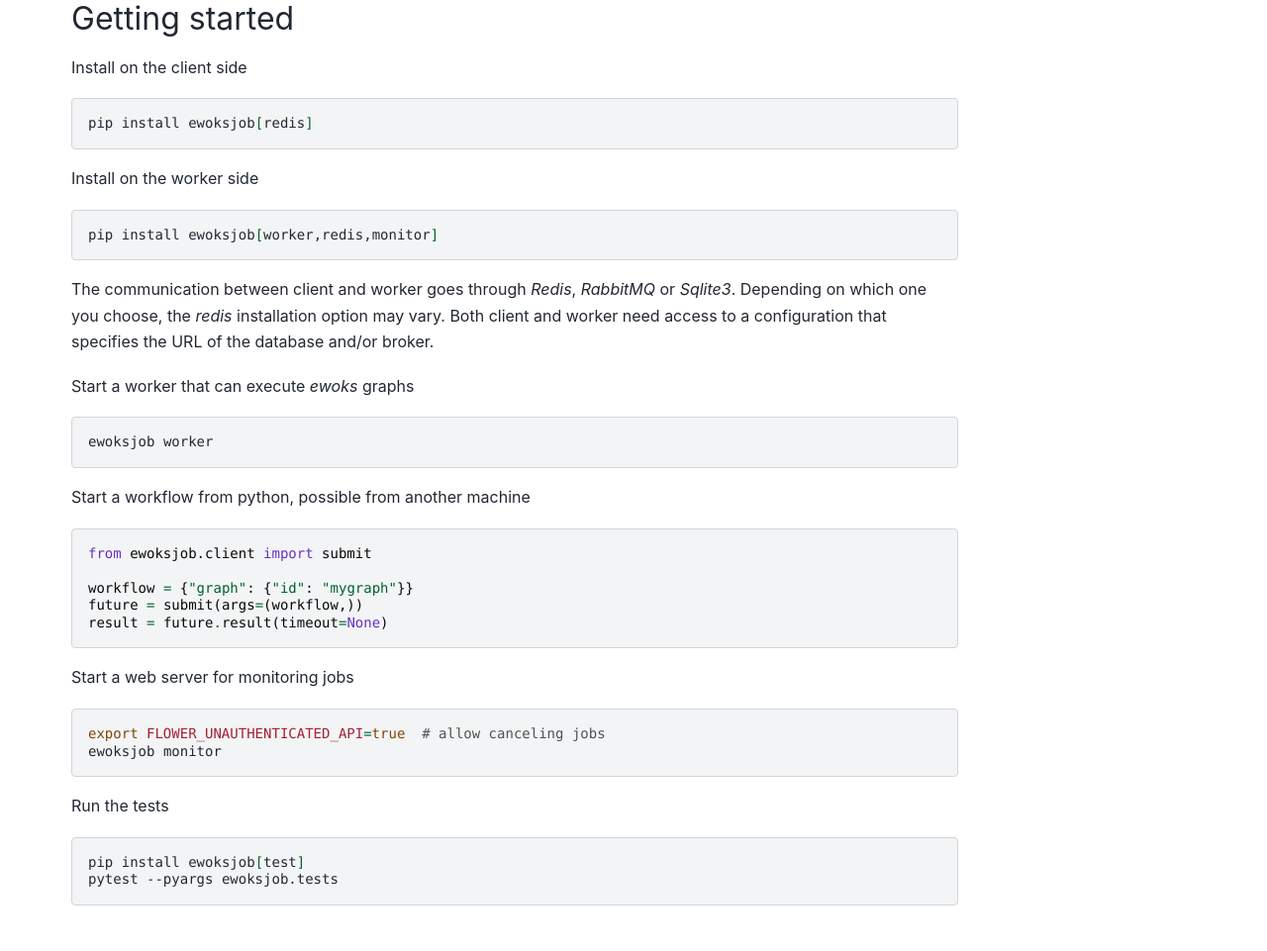
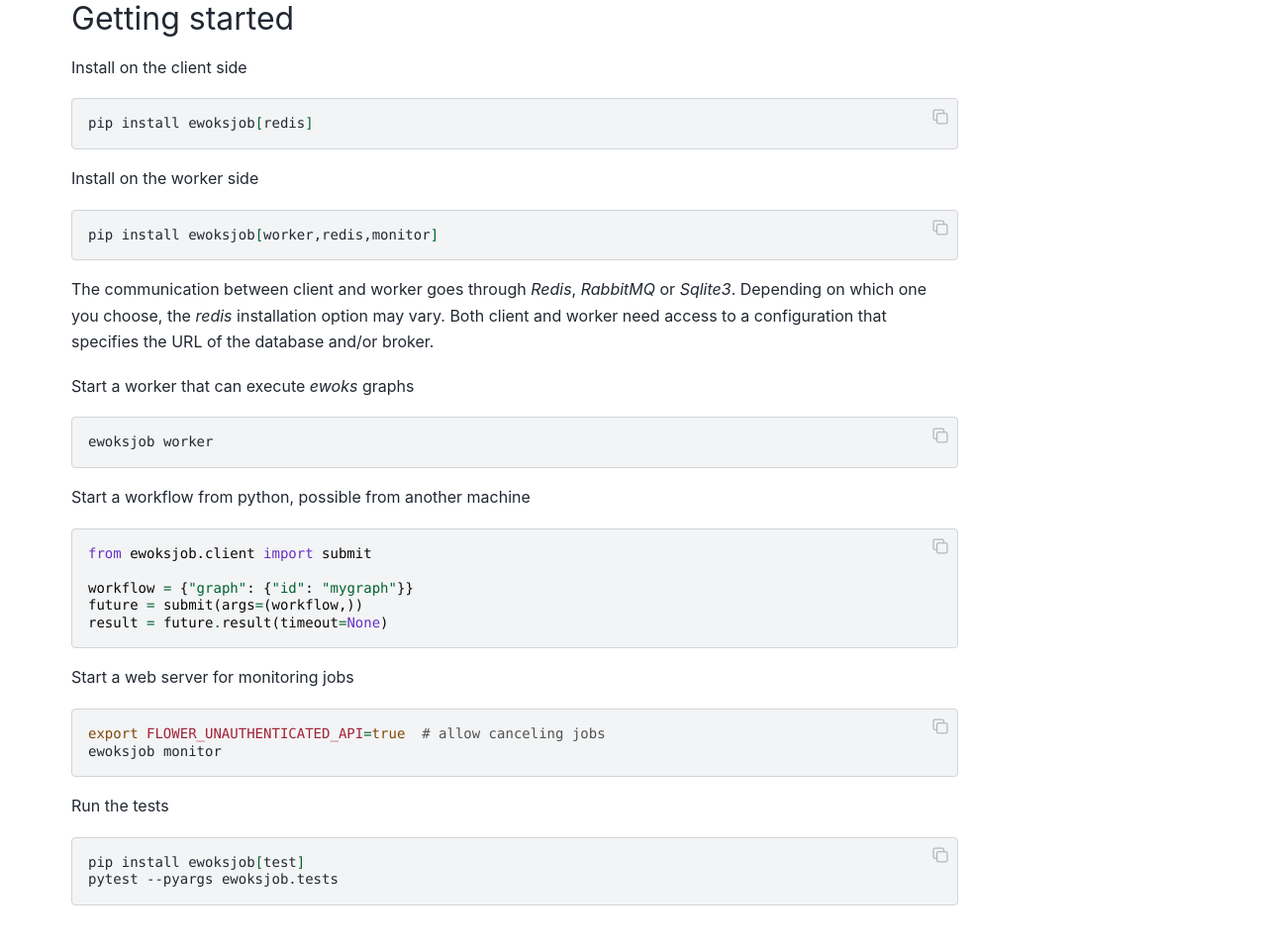
Before and after one commit to ewoks-kit/ewoksjob, a Sphinx documentation site: the page built from doc/index.rst, in a window 1280 px wide and 1400 px high. Shown: the part 281-1242 px from the top of the window at 99% size. Built offline with Sphinx 7.4.7 and the PyData theme 0.15.4, drawn with Linux system fonts in a browser that asks for light colours.

Commit message:
docs: add copy button to code blocks

```diff
--- /dev/null
+++ b/doc/_static/custom.css
@@ -0,0 +1,7 @@
+button.copybtn {
+    opacity: 0.3;
+}
+
+button.copybtn:hover {
+    opacity: 1;
+}
--- a/doc/conf.py
+++ b/doc/conf.py
@@ -13,24 +13,25 @@ extensions = [
     "sphinx.ext.autosummary",
     "sphinx.ext.viewcode",
     "sphinx_autodoc_typehints",
+    "sphinx_copybutton",
 ]
 templates_path = ["_templates"]
 exclude_patterns = []
 
 always_document_param_types = True
 
-html_theme = "classic"
-html_static_path = []
-
 autosummary_generate = True
 autodoc_default_flags = ["members", "undoc-members", "show-inheritance"]
+
+copybutton_prompt_text = r">>> |\.\.\. |\$ |In \[\d*\]: | {2,5}\.\.\.: | {5,8}: "
+copybutton_prompt_is_regexp = True
 
 # -- Options for HTML output -------------------------------------------------
 # https://www.sphinx-doc.org/en/master/usage/configuration.html#options-for-html-output
 
 html_theme = "pydata_sphinx_theme"
-# To renable when adding static resources
-# html_static_path = ["_static"]
+html_static_path = ["_static"]
+html_css_files = ["custom.css"]
 html_theme_options = {
     "icon_links": [
         {
--- a/pyproject.toml
+++ b/pyproject.toml
@@ -83,6 +83,7 @@ doc = [
     "sphinx >=4.5",
     "sphinx-autodoc-typehints >=1.16",
     "pydata_sphinx_theme < 0.15",
+    "sphinx-copybutton",
 ]
 
 [tool.setuptools]
```
